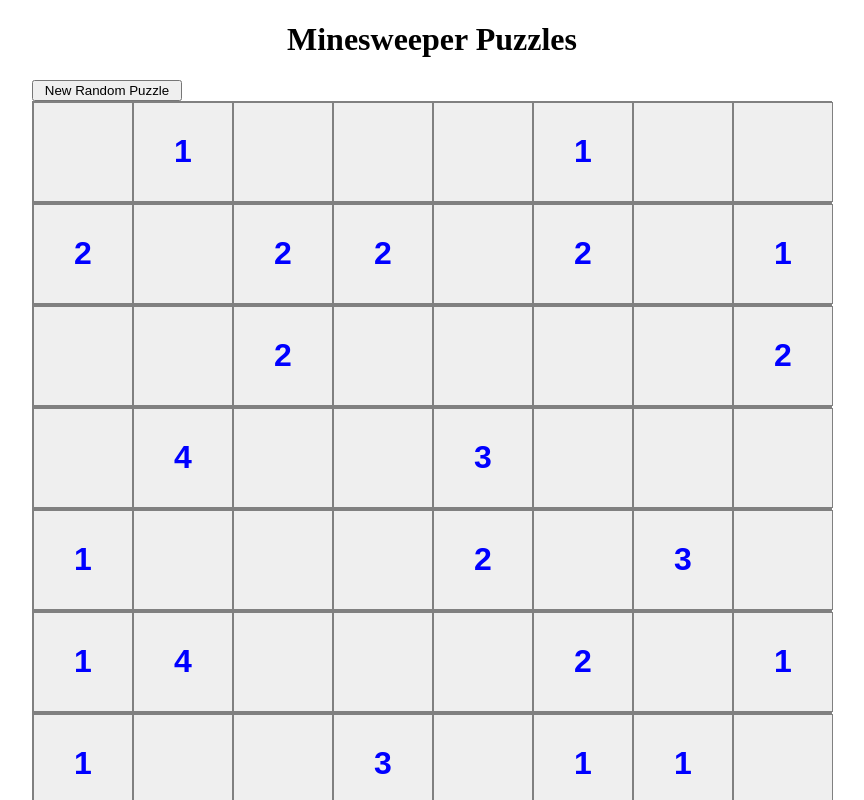
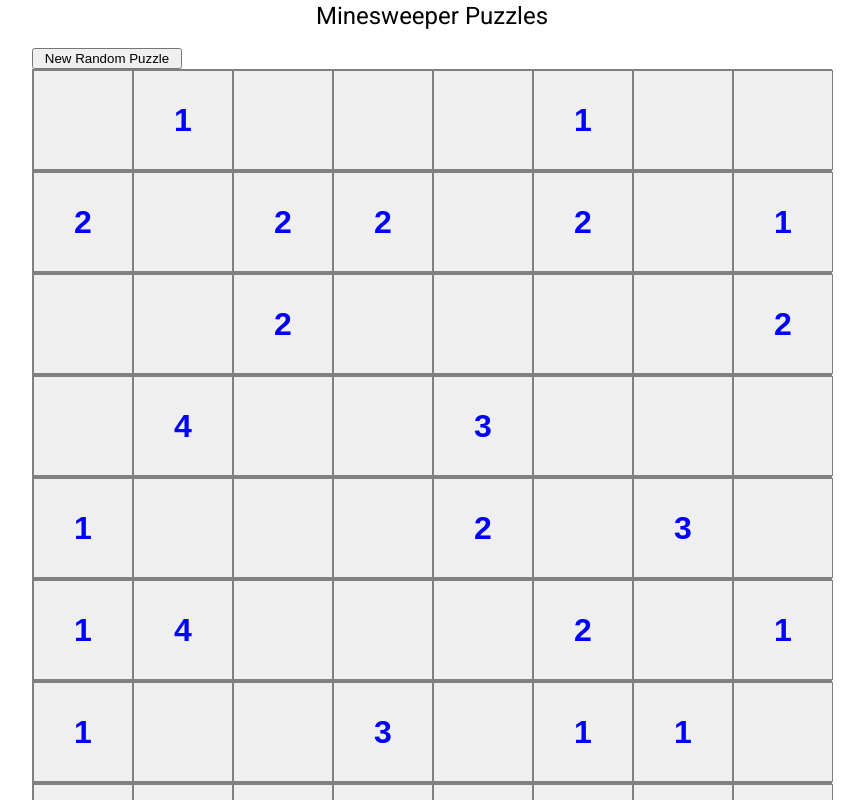
Before and after one commit to andrewjuers/minesweeper_puzzles, an Angular app: page / in a window 1280 px wide. Shown: the top 800 px of the page, without its empty margins (208-1072 px from the left). Built offline with nearby package versions, Linux system fonts and the light colour scheme.

Commit message:
Add angular modules

```diff
--- a/angular.json
+++ b/angular.json
@@ -23,6 +23,7 @@
               "src/assets"
             ],
             "styles": [
+              "./node_modules/@angular/material/prebuilt-themes/indigo-pink.css",
               "src/styles.css"
             ],
             "scripts": []
@@ -90,6 +91,7 @@
               "src/assets"
             ],
             "styles": [
+              "./node_modules/@angular/material/prebuilt-themes/indigo-pink.css",
               "src/styles.css"
             ],
             "scripts": []
--- a/package.json
+++ b/package.json
@@ -11,10 +11,12 @@
   "private": true,
   "dependencies": {
     "@angular/animations": "^14.1.0",
+    "@angular/cdk": "^14.1.0",
     "@angular/common": "^14.1.0",
     "@angular/compiler": "^14.1.0",
     "@angular/core": "^14.1.0",
     "@angular/forms": "^14.1.0",
+    "@angular/material": "^14.1.0",
     "@angular/platform-browser": "^14.1.0",
     "@angular/platform-browser-dynamic": "^14.1.0",
     "@angular/router": "^14.1.0",
--- a/src/app/app.module.ts
+++ b/src/app/app.module.ts
@@ -5,6 +5,7 @@
 import { AppComponent } from './app.component';
 import { SquareComponent } from './square/square.component';
 import { BoardComponent } from './board/board.component';
+import { BrowserAnimationsModule } from '@angular/platform-browser/animations';
 
 @NgModule({
   declarations: [
@@ -14,7 +15,8 @@
   ],
   imports: [
     BrowserModule,
-    AppRoutingModule
+    AppRoutingModule,
+    BrowserAnimationsModule
   ],
   providers: [],
   bootstrap: [AppComponent]
--- a/src/index.html
+++ b/src/index.html
@@ -6,8 +6,11 @@
   <base href="/">
   <meta name="viewport" content="width=device-width, initial-scale=1">
   <link rel="icon" type="image/x-icon" href="favicon.ico">
+  <link rel="preconnect" href="https://fonts.gstatic.com">
+  <link href="https://fonts.googleapis.com/css2?family=Roboto:wght@300;400;500&display=swap" rel="stylesheet">
+  <link href="https://fonts.googleapis.com/icon?family=Material+Icons" rel="stylesheet">
 </head>
-<body>
+<body class="mat-typography">
   <app-root></app-root>
 </body>
 </html>
--- a/src/styles.css
+++ b/src/styles.css
@@ -1 +1,4 @@
 /* You can add global styles to this file, and also import other style files */
+
+html, body { height: 100%; }
+body { margin: 0; font-family: Roboto, "Helvetica Neue", sans-serif; }
```
Also changed, not shown: 1 other file (tests, documents, lock files or other folders).
